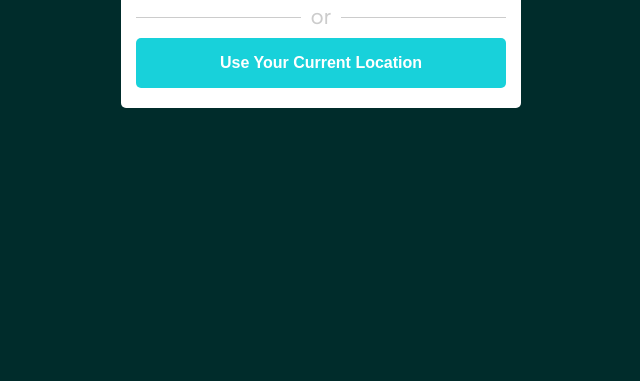
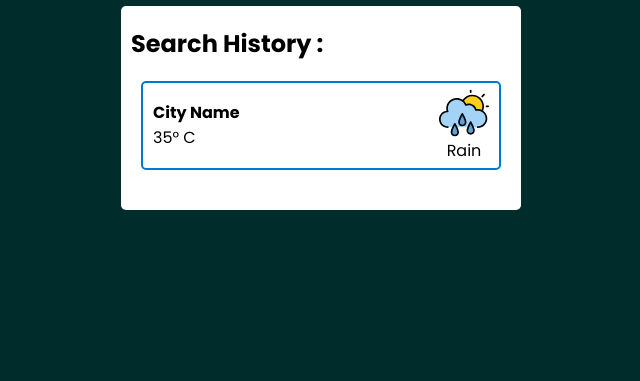
Before and after one commit to shafik720/Weather-App-First-Try, a plain HTML site: page index.html in a window 1280 px wide. Shown: the part 419-800 px from the top of the page, without its empty margins (319-959 px from the left). Drawn offline with Linux system fonts and the light colour scheme.

Commit message:
all done

```diff
--- a/index.html
+++ b/index.html
@@ -62,6 +62,21 @@
             </div>
         </section>
     </div>
+
+
+    <section class="history-part">
+        <h2>Search History :  </h2>
+        <div class="weather-card">
+            <div class="card-left">
+                <h4>City Name</h4>
+                <span>35</span>° C
+            </div>
+            <div class="card-right">
+                <img src="Weather Icons/rain.svg" width="50px" alt="">
+                <p>Rain</p>
+            </div>
+        </div>
+    </section>
     <script src="app.js"></script>
 </body>
 
--- a/style.css
+++ b/style.css
@@ -11,6 +11,7 @@ body{
     background: #002c2b ;
     height: 100vh;
     display: flex;
+    flex-direction: column;
     justify-content: center;
     align-items: center;
 }
@@ -169,3 +170,35 @@ body{
 .humidity{
     padding-left: 35px;
 }
+
+
+ /* working on history part  */
+.history-part{
+    margin: 30px auto;
+    background: white;
+    padding: 20px 10px;
+    border-radius: 5px;
+    width: 400px;
+}
+
+.weather-card{
+    cursor: pointer;
+    transition: all 0.2s ;
+    margin: 20px 10px;
+    border: 2px solid #007ACC;
+    border-radius: 5px ;
+    padding: 5px 10px;
+    display: flex;
+    justify-content: space-between;
+    align-items: center;
+}
+.weather-card:hover{
+    box-shadow: 0 10px 12px  rgba(0,0,0,0.5);
+    /* transform: translateY(-5px); */
+}
+.card-right{
+    display: flex;
+    flex-direction: column;
+    justify-content: center;
+    align-items: center;
+}
```
